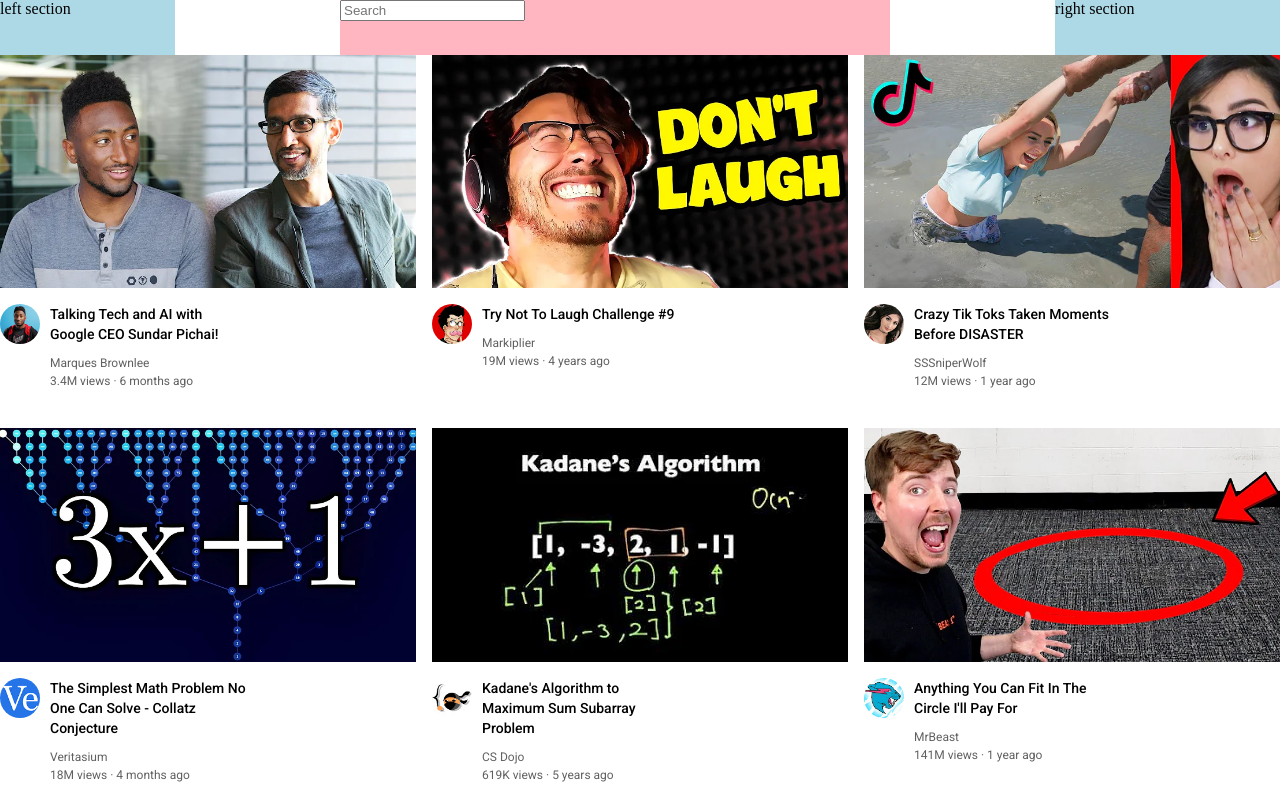
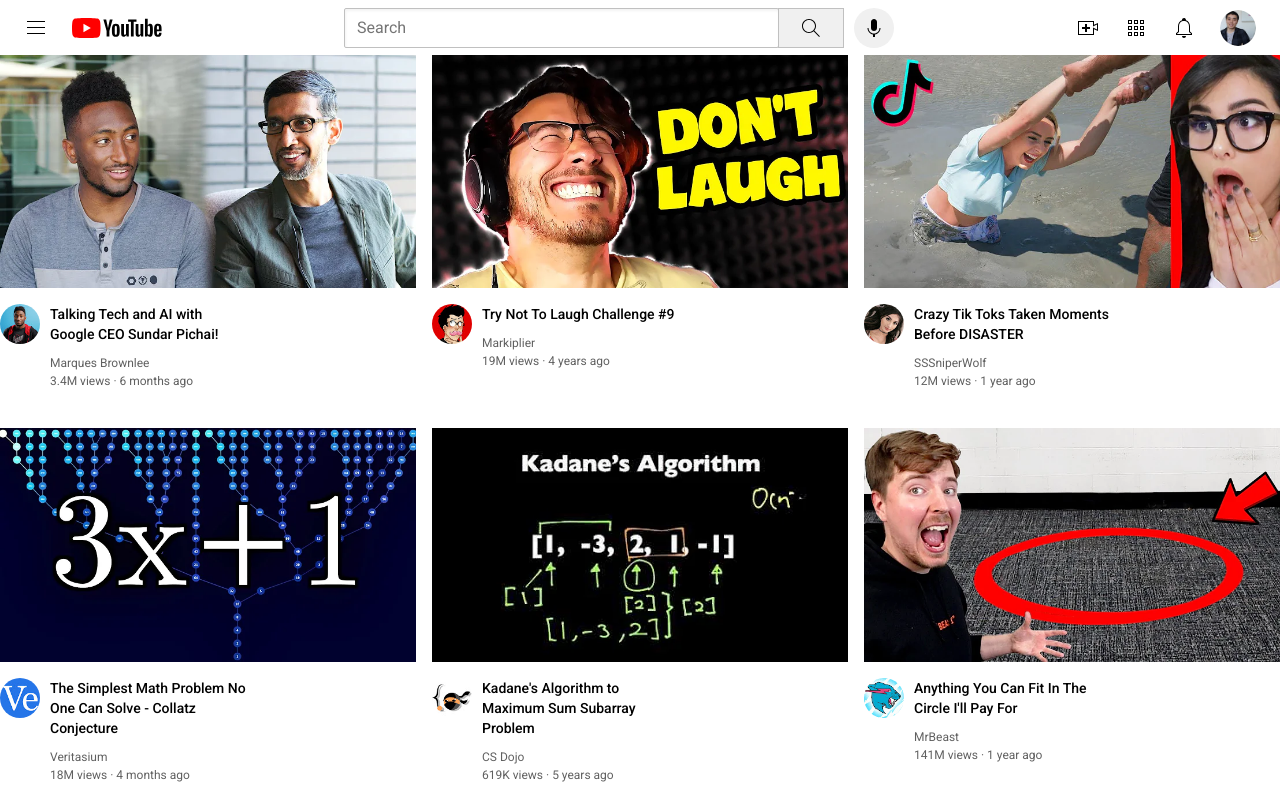
Before and after one commit to shnaboi/Youtube-Clone, a plain HTML site: page index.html in a window 1280 px wide. Drawn offline with Linux system fonts and the light colour scheme.

Commit message:
Finished Nested Flexbox portion. Add icons folder

```diff
--- a/index.html
+++ b/index.html
@@ -16,13 +16,23 @@
 <body>
     <div class="header">
         <div class="left-header">
-            left section
+            <img class="hamburger-menu" src="icons/hamburger-menu.svg" alt="menu">
+            <img class="youtube-logo" src="icons/youtube-logo.svg" alt="YouTube">
         </div>
         <div class="middle-header">
             <input class="search-bar " type="text" placeholder="Search" name="" id="">
+            <button class="search-button">
+                <img class="search-icon" src="icons/search.svg" alt="Search">
+            </button>
+            <button class="voice-search-button">
+                <img class="voice-search-icon" src="icons/voice-search-icon.svg" alt="Voice Search">
+            </button>
         </div>
         <div class="right-header">
-            right section
+            <img class="upload-icon" src="icons/upload.svg" alt="Upload">
+            <img class="youtube-apps-icon" src="icons/youtube-apps.svg" alt="Apps">
+            <img class="notification-icon" src="icons/notifications.svg" alt="Notifications">
+            <img class="current-user-img" src="channelPictures/my-channel.jpeg" alt="Your Channel">
         </div>
     </div>
     <div class="video-grid">
--- a/styles/header.css
+++ b/styles/header.css
@@ -7,22 +7,100 @@
 }
 
 .left-header {
-    background-color: lightblue;
-    width: 175px;
+    display: flex;
+    align-items: center;
+}
+
+.hamburger-menu {
+    height: 24px;
+    margin-left: 24px;
+    margin-right: 24px;
+}
+
+.youtube-logo {
+    height: 20px;
 }
 
 .middle-header {
-    background-color: lightpink;
     flex: 1;
     margin-left: 40px;
     margin-right: 40px;
     max-width: 550px;
+    display: flex;
+    align-items: center;
     /*
     add padding to either side to match finished product
     */
 }
 
+.search-bar {
+    flex: 1;
+    height: 36px;
+    padding-left: 12px;
+    font-size: 16px;
+    border-width: 1px;
+    border-style: solid;
+    border-color: rgb(192,192,192);
+    border-radius: 2px;
+    box-shadow: inset 1px 2px 3px rgba(0, 0, 0, 0.05);
+    width: 0;
+}
+
+.search-bar::placeholder {
+    font-family: Roboto, Arial;
+}
+
+.search-button {
+    height: 40px;
+    width: 66px;
+    background-color: rgb(240, 240, 240);
+    border-width: 1px;
+    border-style: solid;
+    border-color: rgb(192,192,192);
+    margin-left: -1px;
+    margin-right: 10px;
+}
+
+.search-icon {
+    height: 24px;
+    vertical-align: middle;
+}
+
+.voice-search-button {
+    height: 40px;
+    width: 40px;
+    border-radius: 20px;
+    border: none;
+    background-color: rgb(240,240,240);
+}
+
+.voice-search-icon {
+    height: 24px;
+    margin-top: 4px;
+}
+
 .right-header {
-    background-color: lightblue;
-    width: 225px;
+    width: 180px;
+    margin-right: 24px;
+    display: flex;
+    align-items: center;
+    justify-content: space-between;
+    flex-shrink: 0;
 }
+
+.upload-icon {
+    height: 24px;
+}
+
+.youtube-apps-icon {
+    height: 24px;
+}
+
+.notification-icon {
+    height: 24px;
+}
+
+.current-user-img {
+    height: 36px;
+    border-radius: 18px;
+}
```
Also changed, not shown: channelPictures/my-channel.jpeg (added), icons/hamburger-menu.svg (added), icons/notifications.svg (added), icons/search.svg (added), icons/upload.svg (added), icons/voice-search-icon.svg (added), icons/youtube-apps.svg (added), icons/youtube-logo.svg (added).
